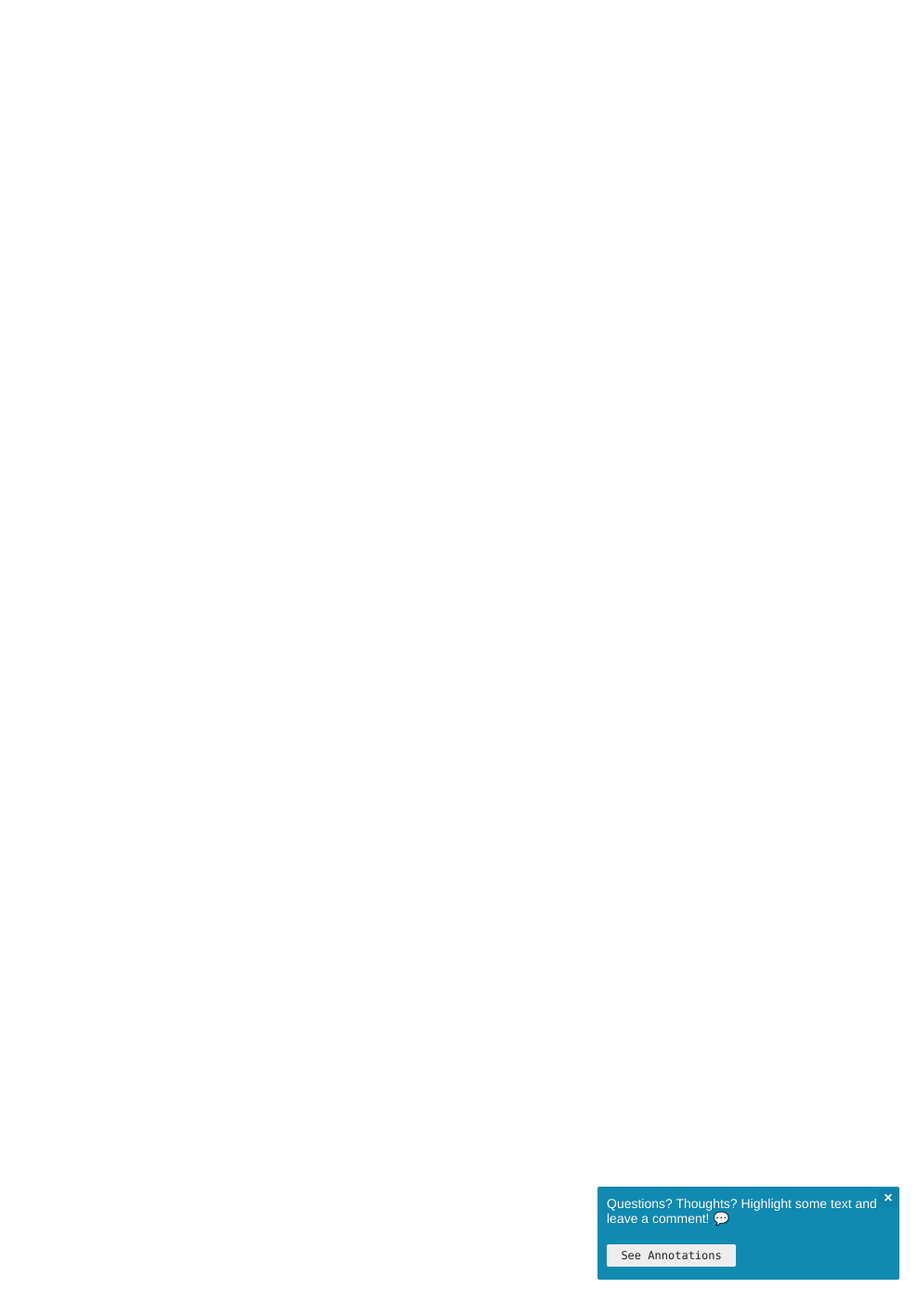
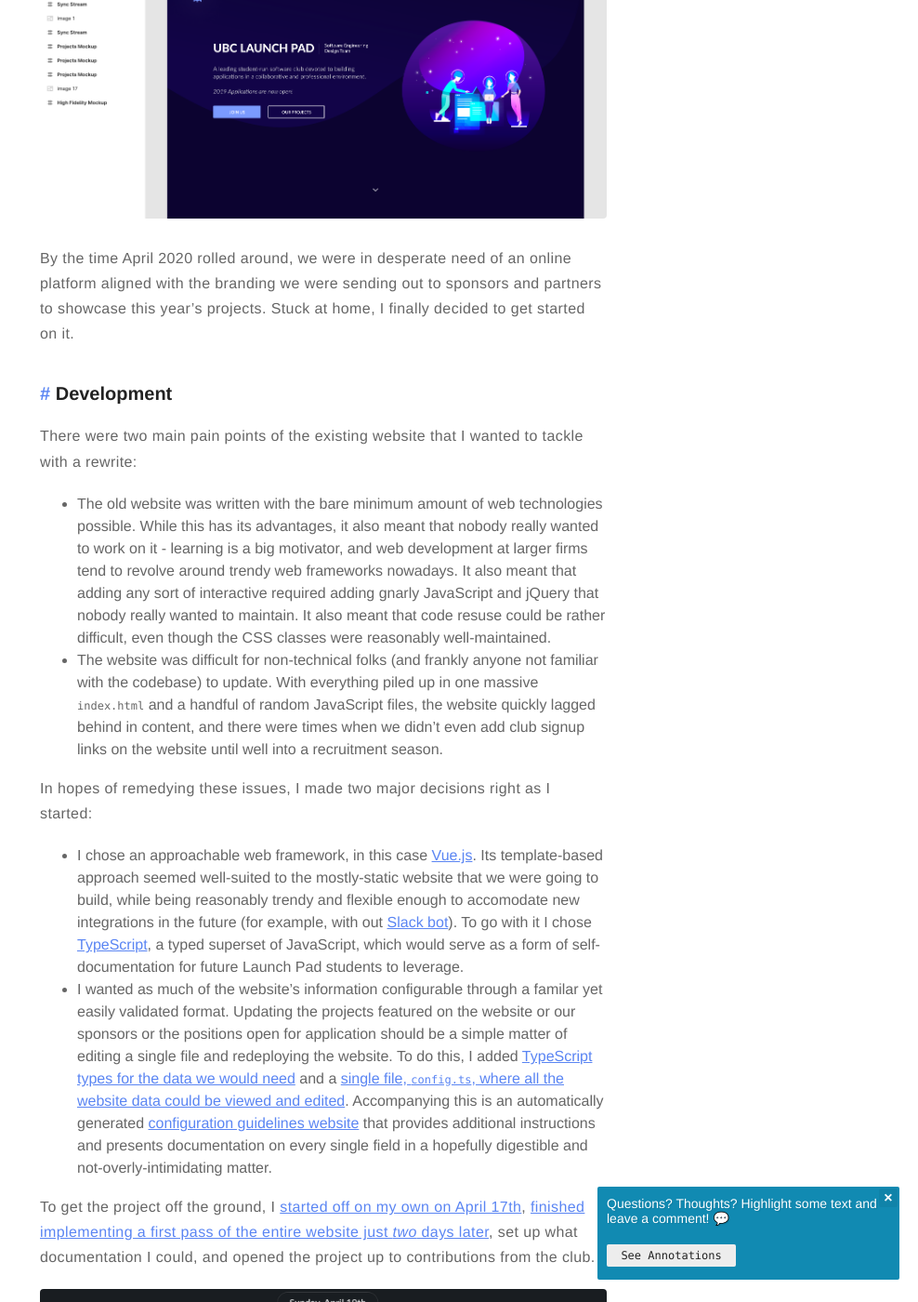
Before and after one commit to bobheadxi/bobheadxi.github.io, a Jekyll site: the page built from _posts/2020-5-1-introducing-new-launch-pad-site.md, in a window 1280 px wide and 1400 px high, scrolled down 1410 px. Shown: the whole window at 93% size, without its empty margins (292-1280 px from the left). Built offline with Jekyll 4.4.1, drawn with Linux system fonts in a browser that asks for light colours; nearby versions of some CDN libraries; emoji names are drawn with the system emoji font; a script that is not in the unit is left out; some of the changed text lies outside the part shown.

Commit message:
first draft of behind the scenes

```diff
--- a/_posts/2020-5-1-introducing-new-launch-pad-site.md
+++ b/_posts/2020-5-1-introducing-new-launch-pad-site.md
@@ -1,7 +1,7 @@
 ---
 title: "Introducing the New UBC Launch Pad Website"
 layout: post
-date: 2020-5-1 18:00
+date: 2020-4-21 18:00 # TODO update date
 headerImage: false
 tag:
 - vue
@@ -10,3 +10,58 @@ category: blog
 author: robert
 description: we rebuilt our website from the ground up with a fresh coat of paint!
 ---
+
+[Created almost 4 years ago](dc1efd5d645f01c3b890a988fffc17b99473cf38), the current website of UBC Launch Pad - a student-run software engineering club at the Unviersity of British Columbia - is definitely starting to show its age. The website has not kept up with our [refreshed branding](TODO), is mostly defined in a [single, massive HTML file](TODO), and takes a good amount of manual work to update for each recruitment season several times a year.
+
+We've had a design sitting around for since April 2019, but this year we've finally decided to get to work and churn out a brand new, from-the-ground-up refresh of our website to showcase our new branding and this semester's projects!
+
+* toc
+{:toc}
+
+## The New Website
+
+TODO: features, gifs
+
+## Behind the Scenes
+
+### Design
+
+Our design team, lead by our wonderful designer [Jenny](https://github.com/cowjuh), first prepared a set of refreshed branding and designs for a new website in early 2019. The design went through several iterations, we showed it off to the club, and... unfortunately never got around to building it.
+
+![many iterations of design](/assets/images/posts/introducing-new-launch-pad-site/old-designs.png)
+
+![final designs](/assets/images/posts/introducing-new-launch-pad-site/final-designs.png)
+
+By the time April 2020 rolled around, we were in desperate need of an online platform aligned with the branding we were sending out to sponsors and partners to showcase this year's projects. Stuck at home, I finally decided to get started on it.
+
+### Development
+
+There were two main pain points of the existing website that I wanted to tackle with a rewrite:
+
+* The old website was written with the bare minimum amount of web technologies possible. While this has its advantages, it also meant that nobody really wanted to work on it - learning is a big motivator, and web development at larger firms tend to revolve around trendy web frameworks nowadays. It also meant that adding any sort of interactive required adding gnarly JavaScript and jQuery that nobody really wanted to maintain. It also meant that code resuse could be rather difficult, even though the CSS classes were reasonably well-maintained.
+* The website was difficult for non-technical folks (and frankly anyone not familiar with the codebase) to update. With everything piled up in one massive `index.html` and a handful of random JavaScript files, the website quickly lagged behind in content, and there were times when we didn't even add club signup links on the website until well into a recruitment season.
+
+In hopes of remedying these issues, I made two major decisions right as I started:
+
+* I chose an approachable web framework, in this case [Vue.js](https://vuejs.org/). Its template-based approach seemed well-suited to the mostly-static website that we were going to build, while being reasonably trendy and flexible enough to accomodate new integrations in the future (for example, with out [Slack bot](https://github.com/ubclaunchpad/rocket2)). To go with it I chose [TypeScript](https://www.typescriptlang.org), a typed superset of JavaScript, which would serve as a form of self-documentation for future Launch Pad students to leverage.
+* I wanted as much of the website's information configurable through a familar yet easily validated format. Updating the projects featured on the website or our sponsors or the positions open for application should be a simple matter of editing a single file and redeploying the website. To do this, I added [TypeScript types for the data we would need](TODO) and a [single file, `config.ts`, where all the website data could be viewed and edited](TODO). Accompanying this is an automatically generated [configuration guidelines website](TODO) that provides additional instructions and presents documentation on every single field in a hopefully digestible and not-overly-intimidating matter.
+
+To get the project off the ground, I [started off on my own on April 17th](64e720c4bb1fd74f9aa49fd4096b10a25a5212fe), [finished implementing a first pass of the entire website just *two* days later](#16), set up what documentation I could, and opened the project up to contributions from the club.
+
+![internal launch](/assets/images/posts/introducing-new-launch-pad-site/internal-launch.png)
+
+Despite having a website you could scroll through that looked pretty close to the actual design, there was still a significant amount of work to be done:
+
+* mobile-friendliness was pretty poor in some sections
+* content had to be created and collected for projects, both old and new, to feature on the website
+* nothing was interactive - most notably, there wasn't even a way to see a project's description at first
+* parts of the design were a bit rough around the edges once implemented
+
+...and the list went on and on. Thankfully, a couple of members stepped up and did some *great* work helping bring the project to a state where we could retire the old website! I'd like to give special thanks to:
+
+* [Rachit](https://github.com/RachitMalik12) for [wireframing and implementing the first iteration of the project modal](https://github.com/ubclaunchpad/new/pull/45), amongst many other contributions!
+* [Srijon](https://github.com/srijonsaha) for improvements like [some awesome on-hover interactions](https://github.com/ubclaunchpad/new/pull/42) and more!
+* [Rene](https://github.com/renehuang8822) and [Sophie](https://github.com/SophieMBerger) for trying out the new configuration format to add content to the website!
+* [Angelen](https://github.com/angeleneleow) for continuously trying out and testing our website as we polished it up!
+
+In total, this entire project took us just X days (April 17th ~ May Xth) to bring to fruition, which I think is not too shabby of an achievement. Congratulations and thank you to everyone who participated and gave feedback!
```
Also changed, not shown: assets/images/posts/introducing-new-launch-pad-site/final-designs.png (added), assets/images/posts/introducing-new-launch-pad-site/internal-launch.png (added), assets/images/posts/introducing-new-launch-pad-site/old-designs.png (added).
